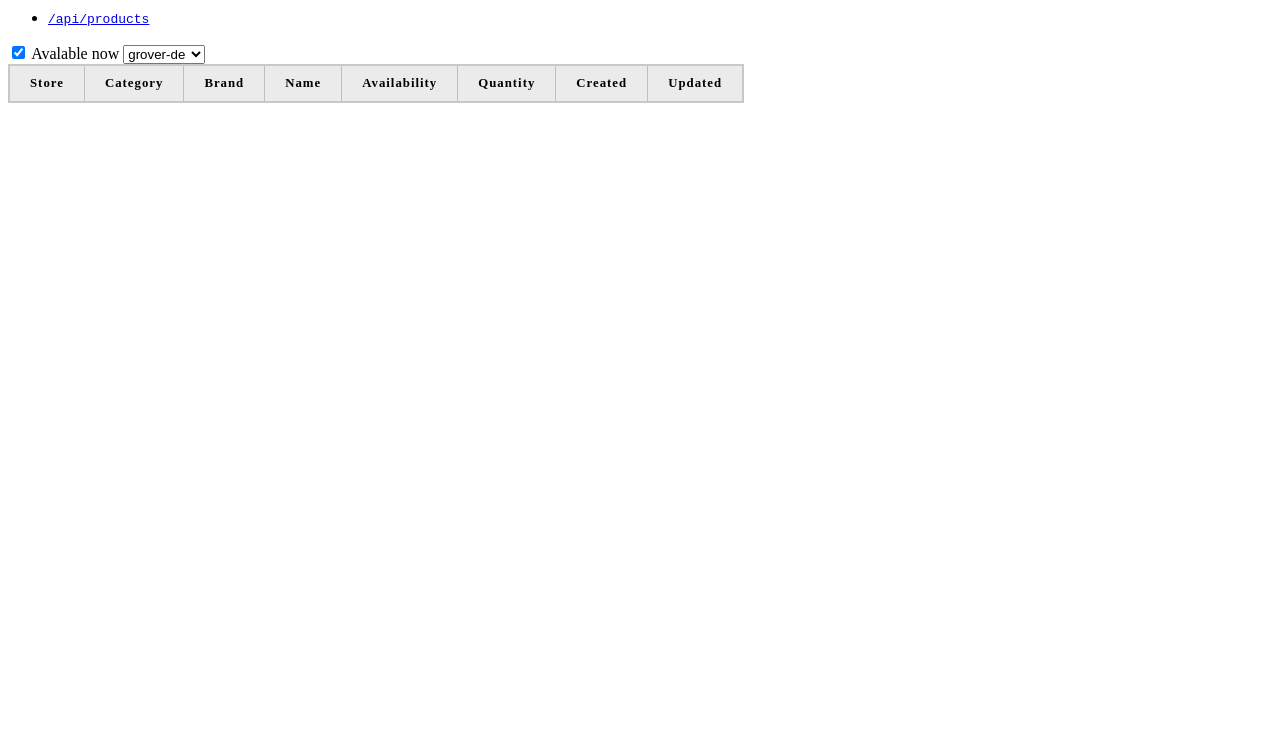
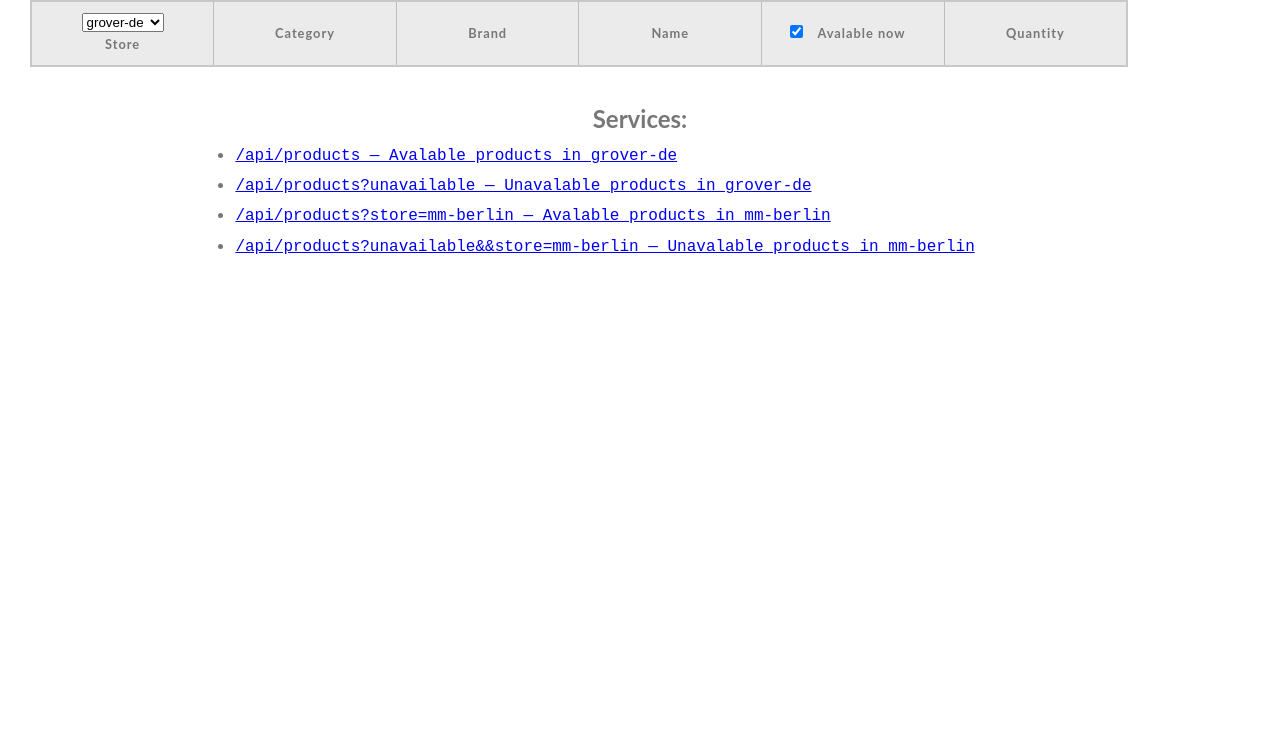
Before and after one commit to vatic/grover-engineering-recruitment, a website: page public/index.html in a window 1280 px wide. Shown: the part 71-800 px from the top of the page. Drawn offline with Linux system fonts and the light colour scheme; no server answers.

Commit message:
some style enhancements

```diff
--- a/public/index.html
+++ b/public/index.html
@@ -6,34 +6,59 @@
         <title>Test Vatagin</title>
     </head>
     <body>
-        <h1>Services</h1>
-        <ul>
-            <li><a href="/api/products/" target="_blank"><code>/api/products</code></a></li>
-        </ul>
-        <section>
+        <section class="products">
+            <h1 class="text-center">Products:</h1>
             <div id="products">
-                <input type="checkbox" id="products-availability-checkbox" checked/>
-                <label for="products-availability-checkbox">Avalable now</label>
-
-                <select name="select" id="products-store-select">
-                    <option value="grover-de" selected>grover-de</option>
-                    <option value="mm-berlin">mm-berlin</option>
-                </select>
-
-                <table id="products-table">
-                    <tbody id="products-table-body">
+                <table class="products-table">
+                    <thead class="products-table-head">
                         <tr>
-                            <th>Store</th>
+                            <th>
+                                <select name="select" id="products-store-select">
+                                    <option value="grover-de" selected>grover-de</option>
+                                    <option value="mm-berlin">mm-berlin</option>
+                                </select>
+                                <label for="products-availability-select">Store</label>
+                            </th>
                             <th>Category</th>
                             <th>Brand</th>
                             <th>Name</th>
-                            <th>Availability</th>
+                            <th>
+                                <input type="checkbox" id="products-availability-checkbox" checked/>
+                                <label for="products-availability-checkbox">Avalable now</label>
+                            </th>
                             <th>Quantity</th>
-                            <th>Created</th>
-                            <th>Updated</th>
                         </tr>
+                    </thead>
+                    <tbody id="products-table-body">
                     </tbody>
                 </table>
+            </div>
+        </section>
+        <section class="services">
+            <h1 class="text-center">Services:</h1>
+            <div class="services-wrapper">
+                <ul>
+                    <li>
+                        <a href="/api/products/" target="_blank">
+                            <code>/api/products &mdash; Avalable products in grover-de</code>
+                        </a>
+                    </li>
+                    <li>
+                        <a href="/api/products?unavailable" target="_blank">
+                            <code>/api/products?unavailable &mdash; Unavalable products in grover-de</code>
+                        </a>
+                    </li>
+                    <li>
+                        <a href="/api/products?store=mm-berlin" target="_blank">
+                            <code>/api/products?store=mm-berlin &mdash; Avalable products in mm-berlin</code>
+                        </a>
+                    </li>
+                    <li>
+                        <a href="/api/products?unavailable&&store=mm-berlin" target="_blank">
+                            <code>/api/products?unavailable&&store=mm-berlin &mdash; Unavalable products in mm-berlin</code>
+                        </a>
+                    </li>
+                </ul>
             </div>
         </section>
         <script src="main.js"></script>
--- a/public/main.css
+++ b/public/main.css
@@ -1,8 +1,30 @@
+* {
+    margin: 0;
+    padding: 0;
+    box-sizing: border-box;
+}
+
+body {
+    font-family: "Lato", sans-serif;
+    font-weight: 400;
+    font-size: 16px;
+    line-height: 1.7;
+    color: #777;
+    padding: 30px;
+}
+
+section {
+    margin: auto;
+}
+
 table {
+    width: 90%;
+    table-layout: fixed;
     border-collapse: collapse;
     border: 2px solid rgb(200,200,200);
     letter-spacing: 1px;
     font-size: 0.8rem;
+    column-width: 200px;
 }
 
 td, th {
@@ -29,3 +51,23 @@ tr:nth-child(odd) td {
 caption {
     padding: 10px;
 }
+
+label {
+    padding: 10px;
+}
+
+.text-center {
+    text-align: center;
+}
+
+.products-table {
+}
+
+.services {
+    margin: 2rem;
+}
+
+.services-wrapper {
+    width: 70%;
+    margin: auto;
+}
--- a/public/main.js
+++ b/public/main.js
@@ -3,17 +3,18 @@
 		const availabilityCheckbox = document.getElementById(checkboxId);
 		const storeSelect = document.getElementById(selectId);
 		const productsTableBody = document.getElementById(tableBodyId);
-	const tableHeader = productsTableBody.innerHTML;
 
-	fetchData(baseUrl, renderProductsTable);
-
-	availabilityCheckbox.addEventListener('click', function() {
+		availabilityCheckbox.addEventListener('change', function() {
 			changeFilter({ availability: this.checked })
 		});
 
 		storeSelect.addEventListener('change', function() {
 			changeFilter({ store: this.value });
 		});
+
+
+	fetchData(baseUrl, renderProductsTable);
+
 
 	function changeFilter({ availability, store }) {
 
@@ -29,7 +30,7 @@
 	}
 
 	function buildUrl({ availability, store }) {
-		return `${baseUrl}?store=${filter.store}${filter.availability ? '':'&&unavailable'}`;
+		return `${baseUrl}?store=${store}${availability ? '':'&&unavailable'}`;
 	}
 
 	async function fetchData(url, renderFn) {
@@ -44,7 +45,7 @@
 	}
 
 	function renderProductsTable(products) {
-		productsTableBody.innerHTML = tableHeader;
+		productsTableBody.innerHTML = '';
 
 		products.forEach(p => {
 			const tr = document.createElement('tr');
--- a/services/products-db/products-db.service.js
+++ b/services/products-db/products-db.service.js
@@ -23,7 +23,7 @@ module.exports = {
 		filteredProducts(ctx) {
 			const { availability, store } = ctx.params;
 			return this.adapter.db.query(
-				'SELECT store, category, brand, name, availability, quantity, created_at, updated_at FROM inventory WHERE availability = :availability AND store = :store',
+				'SELECT store, category, brand, name, availability, quantity FROM inventory WHERE availability = :availability AND store = :store',
 				{ replacements: { availability, store } }
 			);
 		}
```
Lines whose indentation alone changed are shown as unchanged.
